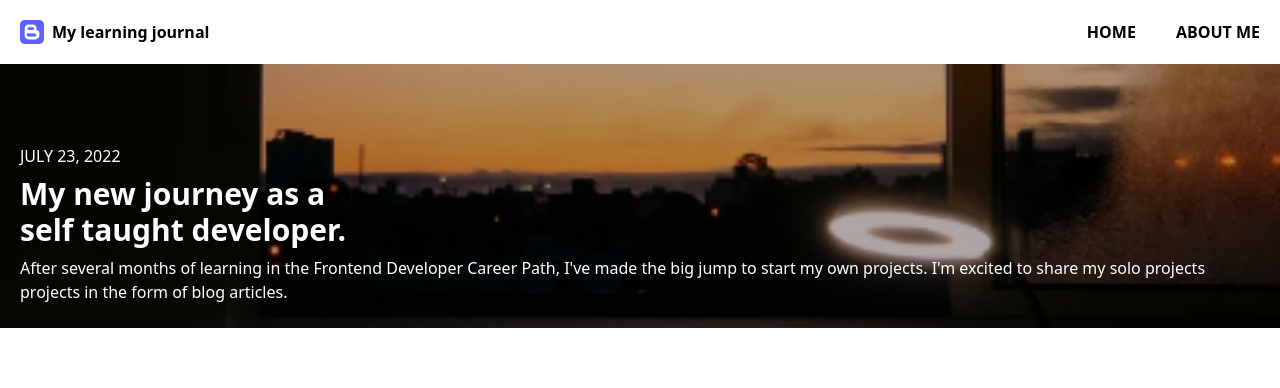
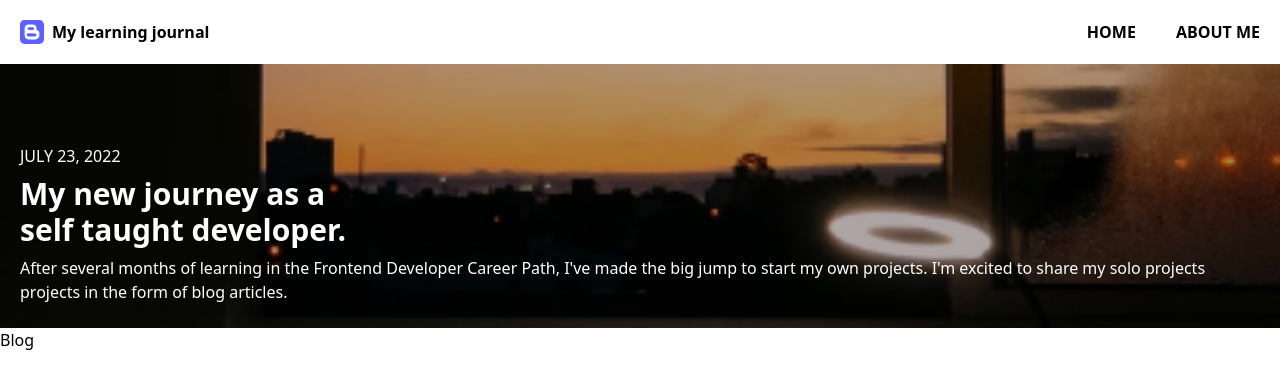
Before and after one commit to wasupon0/0507-blog-mobile, a React (Vite) app: page / in a window 1280 px wide. Shown: the top 388 px of the page. Built offline with nearby package versions, Linux system fonts and the light colour scheme.

Commit message:
feat: blog section

```diff
--- a/src/App.jsx
+++ b/src/App.jsx
@@ -1,3 +1,4 @@
+import Blog from "./components/Blog";
 import Hero from "./components/Hero";
 import Nav from "./components/Nav";
 
@@ -6,6 +7,7 @@ export default function App() {
     <>
       <Nav />
       <Hero />
+      <Blog />
     </>
   );
 }
```
